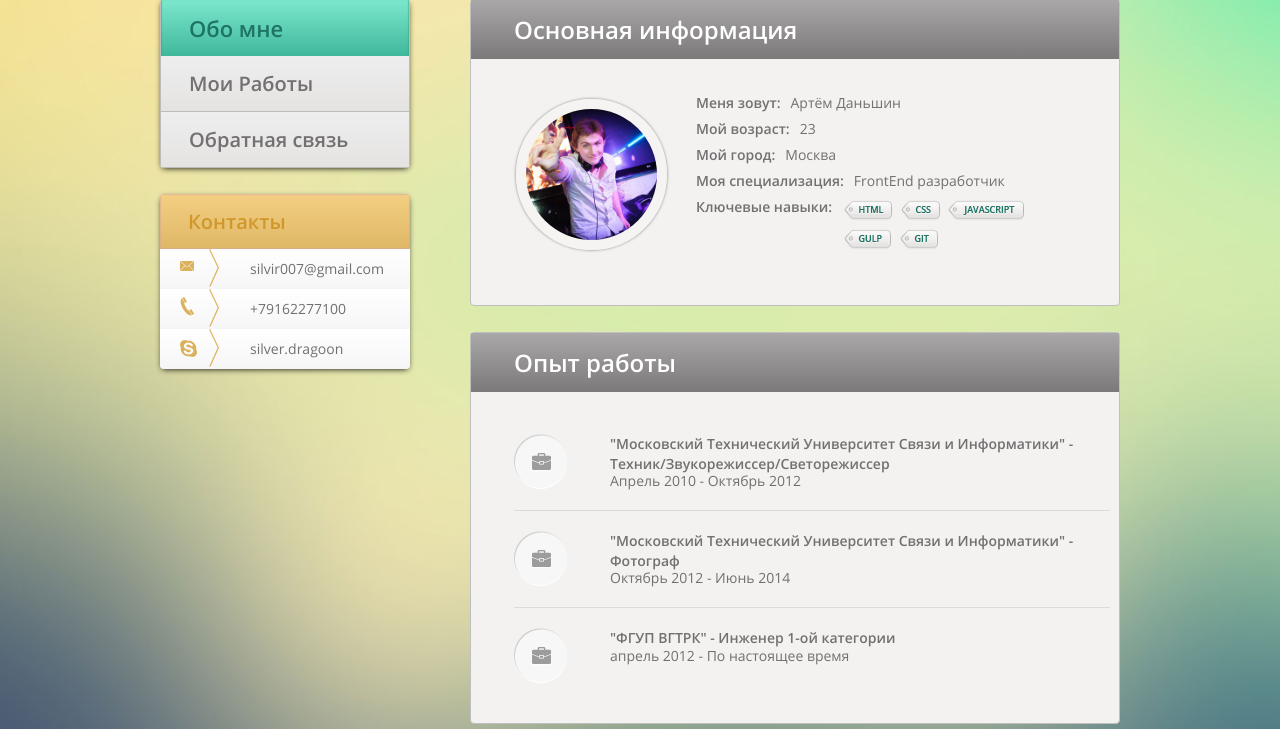
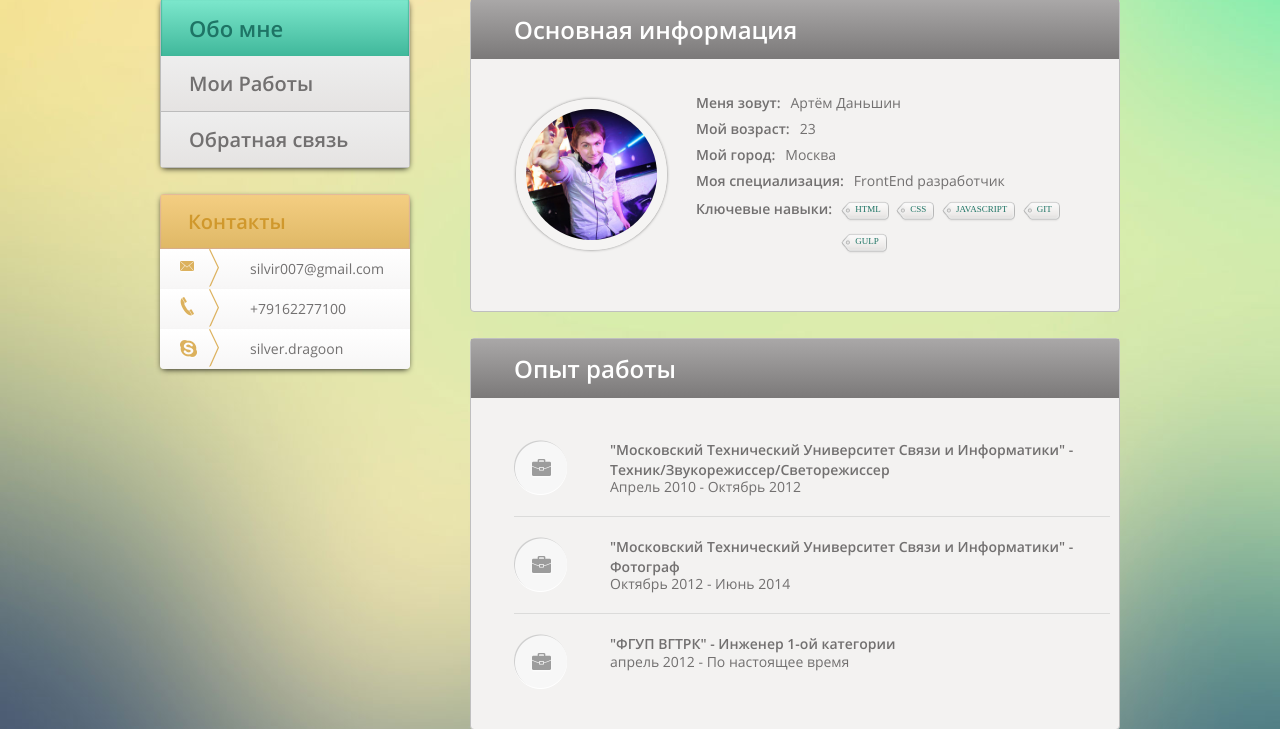
Before and after one commit to ArtDanshin/LoftSchool_dz1, a PHP site: page / in a window 1280 px wide. Shown: the part 137-866 px from the top of the page. Run offline with PHP 8.4, Linux system fonts and the light colour scheme; some libraries are stand-ins or nearby versions; some web fonts are replaced.

Commit message:
Иконки ключевых навыков теперь не картинки

```diff
--- a/app/css/about.css
+++ b/app/css/about.css
@@ -71,7 +71,7 @@
 	margin-bottom: 7px;
 }
 .worksheet-what {
-	font-family: 'OpenSans_SemiBold';
+	font-family: 'OpenSans_Semibold';
 	font-size: 14px;
 	float: left;
 }
@@ -84,13 +84,43 @@
 /* Список анкетных данных - Конец */
 
 /* Ключевые навыки */
+.skills-head {
+	margin-top: 2px;
+}
 .worksheet-info .skills-list {
 	width: 224px;
 	padding: 0;
+	margin-left: 10px;
 	list-style: none;
 }
 .skills-list .skill-item {
 	display: inline-block;
+	height: 25px;
+	background: url(../img/i_prof2.png) repeat-x 0 0;
+	font-family: 'OpenSans_Bold';
+	font-size: 9px;
+	color: #1e7465;
+	position: relative;
+	margin-right: 20px;
+	padding: 6px 3px 0px 3px;
+}
+.skills-list .skill-item:before {
+	background: url(../img/i_prof1.png) no-repeat 0 0;
+	content: '';
+	position: absolute;
+	width: 13px;
+	height: 25px;
+	left: -13px;
+	top: 0px;
+}
+.skills-list .skill-item:after {
+	background: url(../img/i_prof3.png) no-repeat 0 0;
+	content: '';
+	position: absolute;
+	width: 8px;
+	height: 25px;
+	right: -8px;
+	top: 0px;
 }
 
 /* Опыт работы и образование */
--- a/app/index.html
+++ b/app/index.html
@@ -9,14 +9,14 @@
 	<meta name="keywords" content="LoftSchool,dz1,artem,danshin">
 	<meta name="author" content="Artem Danshin">
 	<!-- favicon.ico-->
-	<link rel="shortcut icon" href="favicon.ico" type="image/x-icon">
-	<link rel="icon" href="favicon.ico" type="image/x-icon">
+	<link rel="shortcut icon" href="/favicon.ico" type="image/x-icon">
+	<link rel="icon" href="/favicon.ico" type="image/x-icon">
 	<!-- bower CSS -->
-	<link rel="stylesheet" type="text/css" href="bower/normalize-css/normalize.css">
+	<link rel="stylesheet" type="text/css" href="/bower/normalize-css/normalize.css">
 	<!-- CSS -->
-	<link rel="stylesheet" type="text/css" href="fonts/opensans.css">
-	<link rel="stylesheet" type="text/css" href="css/main.css">
-	<link rel="stylesheet" type="text/css" href="css/about.css">
+	<link rel="stylesheet" type="text/css" href="/fonts/opensans.css">
+	<link rel="stylesheet" type="text/css" href="/css/main.css">
+	<link rel="stylesheet" type="text/css" href="/css/about.css">
 	<!-- modernizer-->
 	<script src="bower/modernizer/modernizr.js"></script>
 </head>
@@ -117,15 +117,15 @@
 										<div class="worksheet-info">FrontEnd разработчик</div>
 									</li>
 									<li class="worksheet-item clearfix">
-										<div class="worksheet-what">Ключевые навыки:</div>
+										<div class="worksheet-what skills-head">Ключевые навыки:</div>
 										<div class="worksheet-info skills">
 											<ul class="skills-list">
 												<!-- Временно картинки-->
-												<li class="skill-item"><img src="img/prof_html.png" height="25" width="53" alt=""></li>
-												<li class="skill-item"><img src="img/prof_css.png" height="25" width="44" alt=""></li>
-												<li class="skill-item"><img src="img/prof_js.png" height="25" width="81" alt=""></li>
-												<li class="skill-item"><img src="img/prof_gulp.png" height="25" width="52" alt=""></li>
-												<li class="skill-item"><img src="img/prof_git.png" height="25" width="43" alt=""></li>
+												<li class="skill-item">HTML</li>
+												<li class="skill-item">CSS</li>
+												<li class="skill-item">JAVASCRIPT</li>
+												<li class="skill-item">GIT</li>
+												<li class="skill-item">GULP</li>
 											</ul>
 										</div>
 									</li>
```
Also changed, not shown: app/img/i_prof1.png (added), app/img/i_prof2.png (added), app/img/i_prof3.png (added), app/img/prof.png (deleted), app/img/prof_css.png (deleted), app/img/prof_git.png (deleted), app/img/prof_gulp.png (deleted), app/img/prof_html.png (deleted), app/img/prof_js.png (deleted), app/img/prof_xml.png (deleted).
